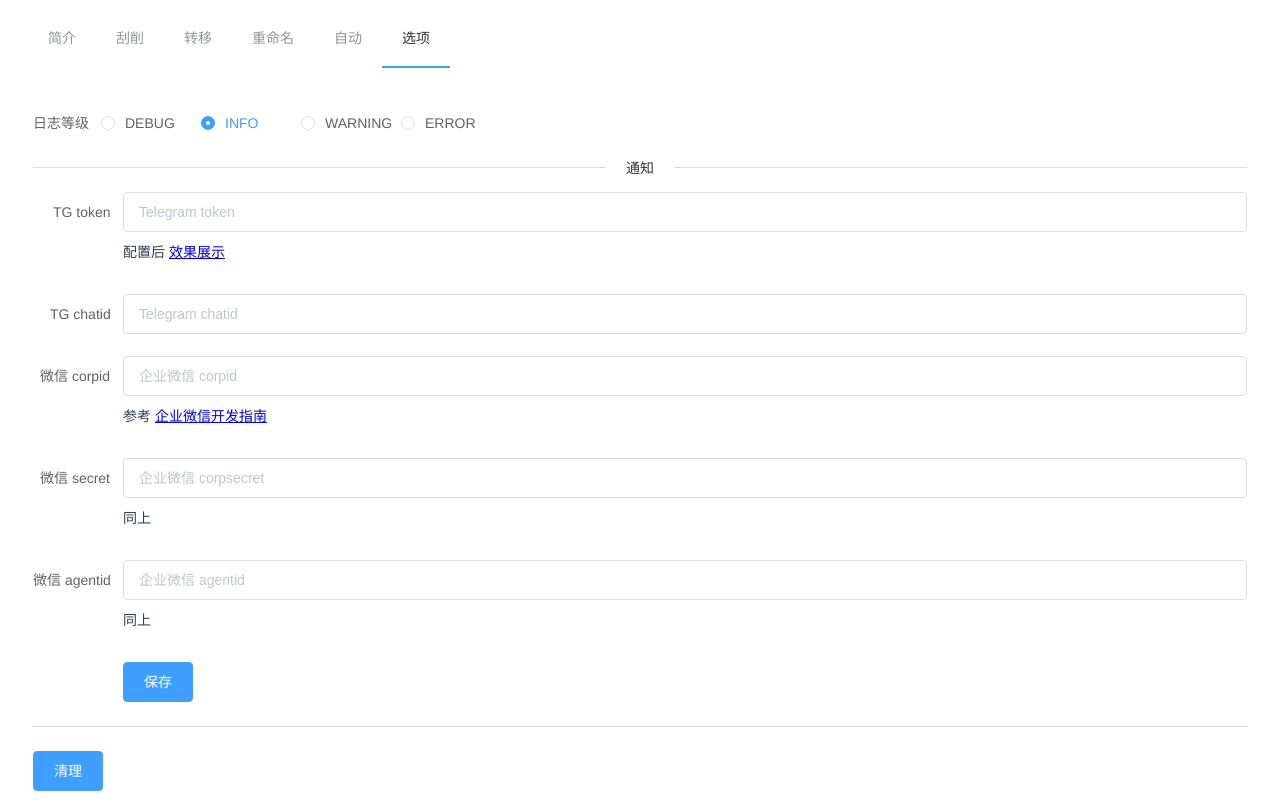
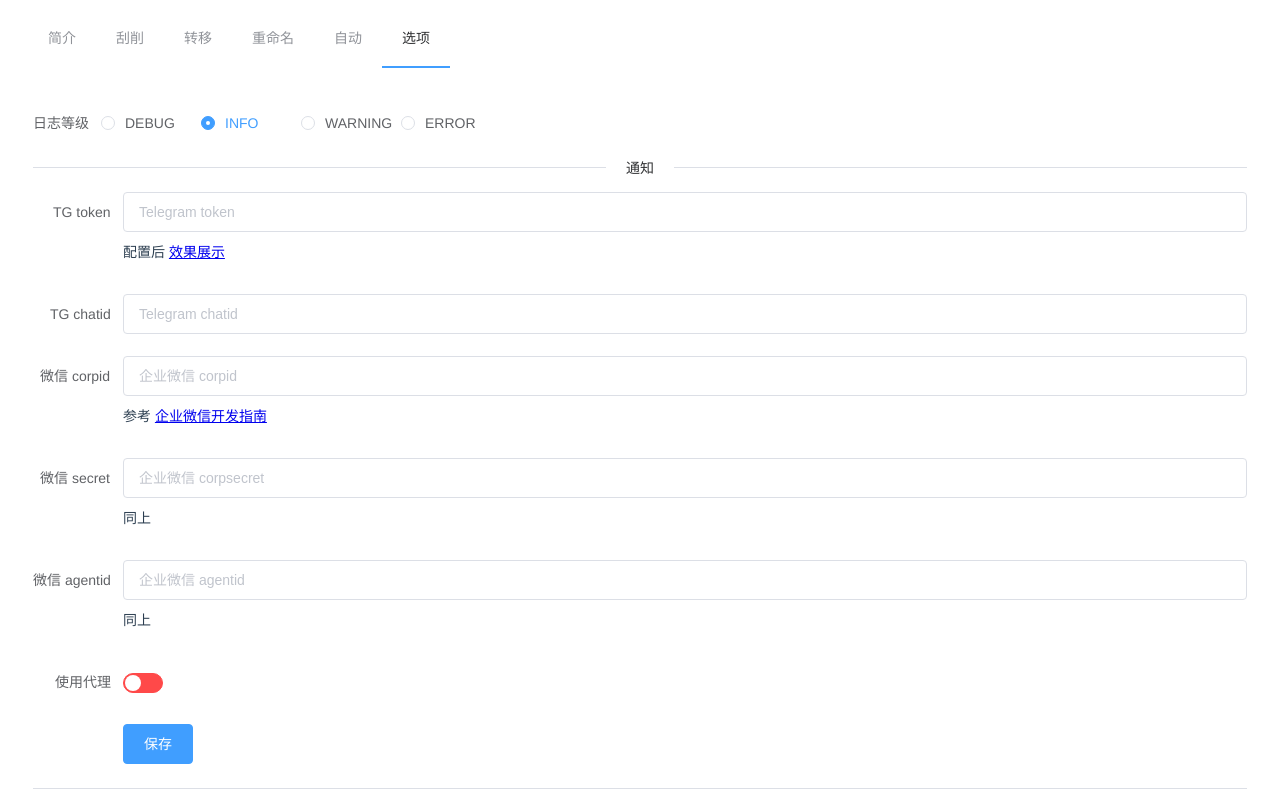
Before and after one commit to Suwmlee/ikaros-web, a Vue app: page / in a window 1280 px wide. Both pictures are taken after a click on the item "选项". Shown: the top 800 px of the page. Built offline with nearby package versions, Linux system fonts and the light colour scheme; no server answers.

Commit message:
update proxy

```diff
--- a/src/views/options.vue
+++ b/src/views/options.vue
@@ -30,6 +30,19 @@
             <el-form-item label="微信 agentid">
                 <el-input v-model="notificationConf.wechat_agentid" placeholder="企业微信 agentid"></el-input>
                 <div class="tip-info" >同上</div>
+            </el-form-item>
+            <el-form-item label="使用代理" >
+                <el-switch
+                    v-model="notificationConf.proxy_enable"
+                    active-color="#13ce66"
+                    inactive-color="#ff4949">
+                </el-switch>
+            </el-form-item>
+            <el-form-item v-if="notificationConf.proxy_enable==true" label="类型">
+                <el-input v-model="notificationConf.proxy_type" placeholder="支持: http socks5 socks5h"></el-input>
+            </el-form-item>
+            <el-form-item v-if="notificationConf.proxy_enable==true" label="地址">
+                <el-input v-model="notificationConf.proxy_address" placeholder="127.0.0.1:1080"></el-input>
             </el-form-item>
             <el-form-item>
                 <el-button type="primary" @click="updatenotification">保存</el-button>
```
